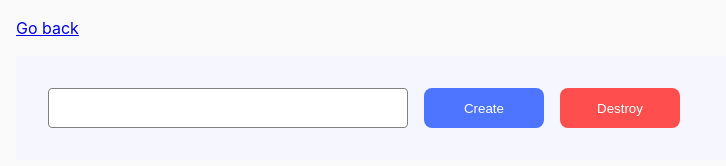
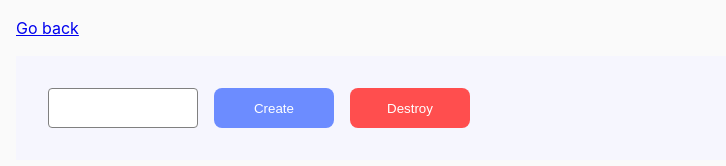
Before and after one commit to furkan-sonmez46/goit-js-hw-07, a plain HTML site: page task-6.html in a window 1280 px wide. In both pictures the pointer is over the button "Create". Shown: the whole page, without its empty margins (0-726 px from the left). Drawn offline with Linux system fonts and the light colour scheme.

Commit message:
fixes controlled

```diff
--- a/css/common.css
+++ b/css/common.css
@@ -106,6 +106,14 @@ input {
 }
 
 /*TASK-6*/
+.input {
+  width: 150px;
+}
+
+.input {
+
+}
+
 .create {
   width: 120px;
   height: 40px;
@@ -116,6 +124,10 @@ input {
   border-radius: 8px;
 }
 
+.create:hover {
+  background-color: #6C8CFF;
+}
+
 .destroy {
   width: 120px;
   height: 40px;
@@ -124,6 +136,10 @@ input {
   padding: 8px 16px;
   border: none;
   border-radius: 8px;
+}
+
+.destroy:hover {
+  background-color: #FF7070;
 }
 
 #controls {
```
